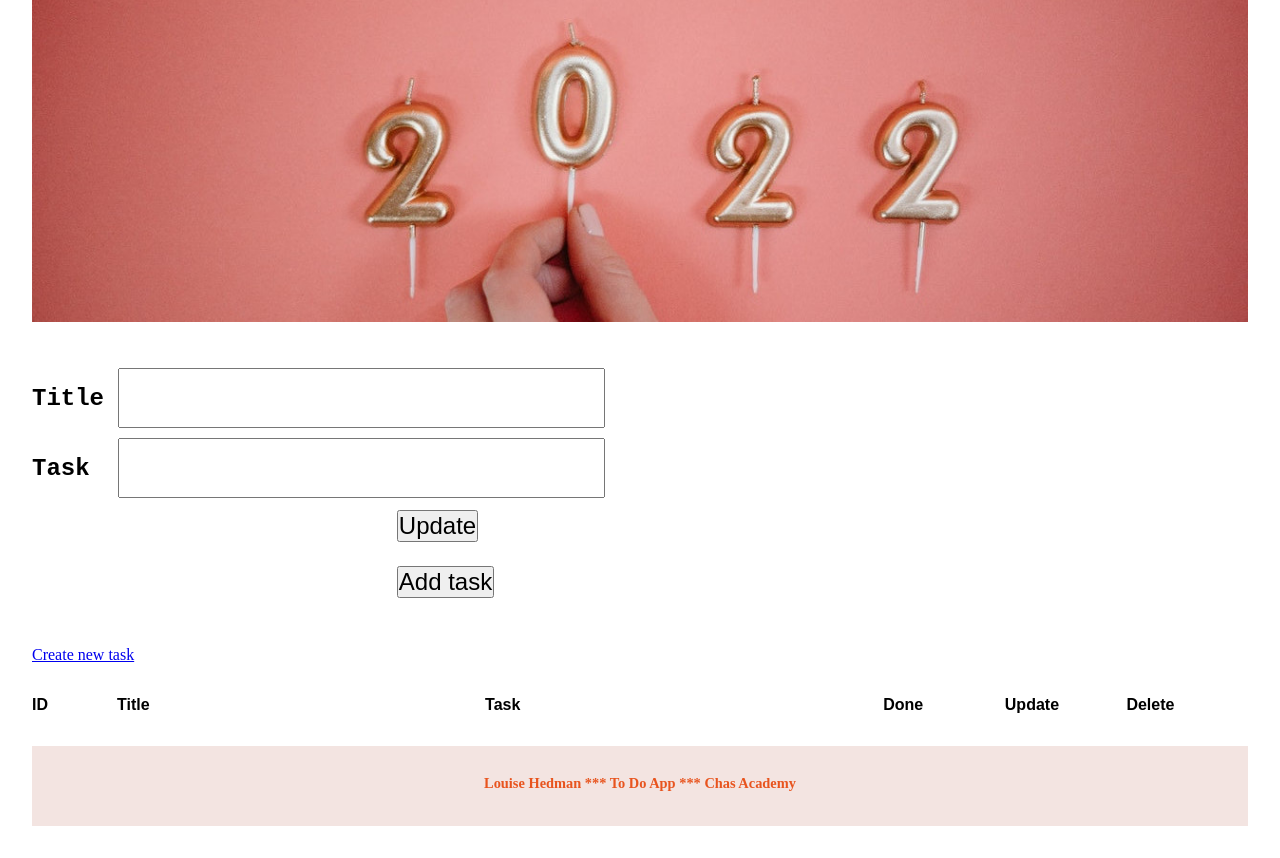
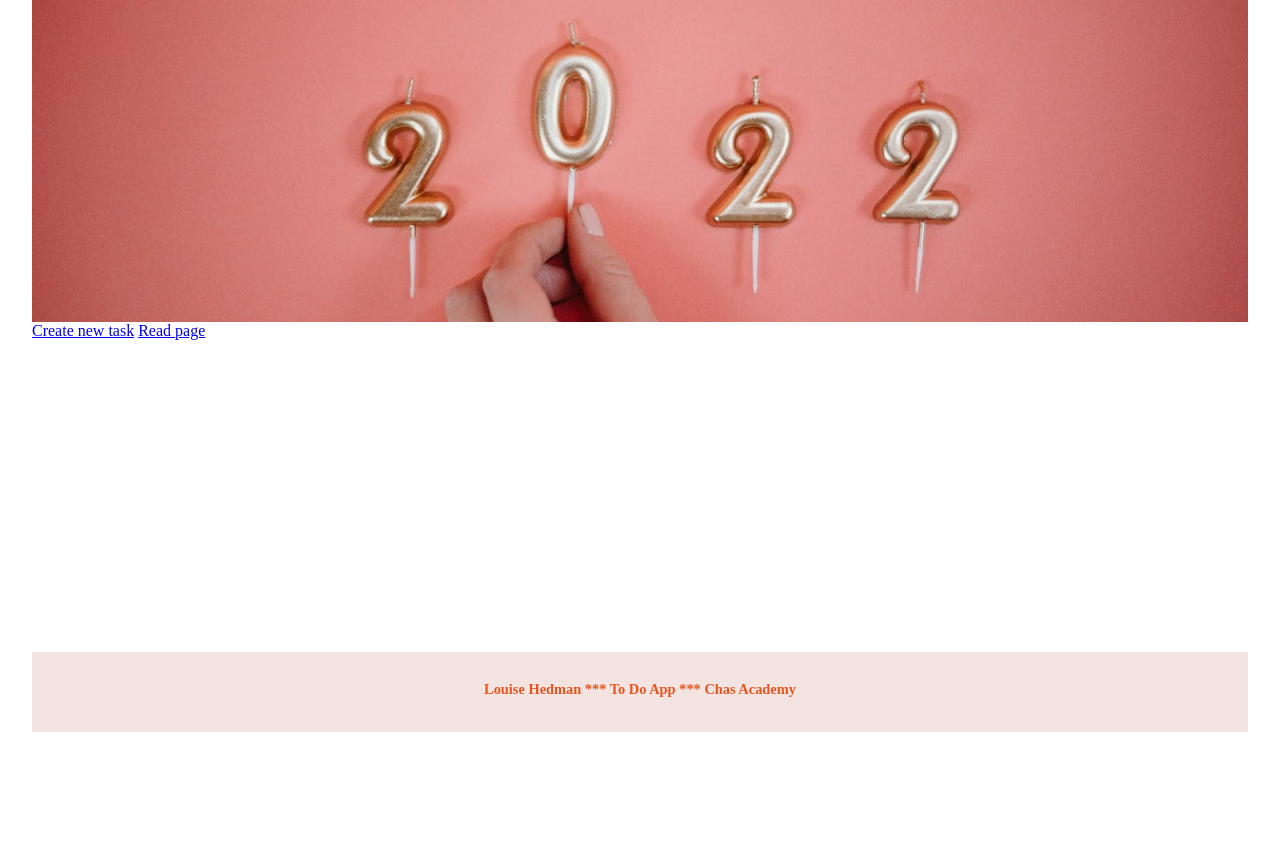
Before and after one commit to louisehedman/U04_to-do-app, a PHP site: page / in a window 1280 px wide. Shown: the part 100-958 px from the top of the page. After the commit the page ends 832 px from the top, so only its background shows below. Run offline with PHP 8.4, Linux system fonts and the light colour scheme; data that the repository does not hold is empty.

Commit message:
move read, delete and done to new pages

```diff
--- a/app/public/create.php
+++ b/app/public/create.php
@@ -1,5 +1,5 @@
 <?php
-include('php_db.php');
+include 'php_db.php';
 include 'headerfooter.php';
 
 $title = '';
@@ -25,7 +25,7 @@ if (isset($_POST['add'])) {
    ];
    $statement->execute($params);
    }
-   header("Location: index.php");
+   header("Location: read.php");
 }
 
 ?>
--- a/app/public/delete.php
+++ b/app/public/delete.php
@@ -0,0 +1,12 @@
+<?php
+include 'php_db.php';
+include 'headerfooter.php';
+
+
+if (isset($_GET['delete'])) {
+    $id = $_GET['delete'];
+    $query = "DELETE FROM list WHERE id = '$id'";
+    $statement = $db->prepare($query);
+    $statement->execute();
+    header("Location: read.php");
+    }
--- a/app/public/headerfooter.php
+++ b/app/public/headerfooter.php
@@ -15,7 +15,6 @@ function header_temp($title) {
       <div id="page-container">
       <header>
          <h1>U04 - To do app</h1>
-         <img src="\assets\img\2022.jpg" alt="Numbers 2022 on tooth pickers"/>
       </header>
       <div id="content-wrap">
       <main>
--- a/app/public/index.php
+++ b/app/public/index.php
@@ -1,13 +1,14 @@
 <?php
-include('php_db.php');
+include 'php_db.php';
+include 'headerfooter.php';
 //include('create.php');
 //include('update.php');
-include('delete.php');
+//include('delete.php');
 
 //$update = false;
-$title = '';
-$task = '';
-$id = 0;
+//$title = '';
+//$task = '';
+//$id = 0;
 
 //create
 
@@ -63,26 +64,31 @@ $id = 0;
 
 // delete
 
-if (isset($_GET['delete'])) {
-   $id = $_GET['delete'];
-   $query = "DELETE FROM list WHERE id = '$id'";
-   $statement = $db->prepare($query);
-   $statement->execute();
-}
+//if (isset($_GET['delete'])) {
+//   $id = $_GET['delete'];
+//   $query = "DELETE FROM list WHERE id = '$id'";
+//   $statement = $db->prepare($query);
+//   $statement->execute();
+//}
 
 // mark as done
 
-if (isset($_GET['as'], $_GET['row'])) {
-   $as = $_GET['as'];
-   $row = $_GET['row'];
+//if (isset($_GET['as'], $_GET['row'])) {
+//   $as = $_GET['as'];
+//   $row = $_GET['row'];
 
-   $query = $db->prepare("UPDATE list SET done = 1 WHERE id = :row");
-   $query->execute(['row' => $row]);
-}
+//   $query = $db->prepare("UPDATE list SET done = 1 WHERE id = :row");
+//   $query->execute(['row' => $row]);
+//}
 ?>
 
+<?=header_temp('Home')?>
+<img src="\assets\img\2022.jpg" alt="Numbers 2022 on tooth pickers"/>
+<a href="create.php">Create new task</a>
+<a href="read.php">Read page</a>
+<?=footer_temp()?>
 
-<!DOCTYPE html>
+<!--<!DOCTYPE html>
 <html lang="sv">
    <head>
       <meta charset="UTF-8">
@@ -101,13 +107,15 @@ if (isset($_GET['as'], $_GET['row'])) {
       <div id="content-wrap">
       <main>
          <section>
+         <a href="create.php">Create new task</a>
+         <a href="read.php">Read page</a>
             <form method="post" action="index.php" >
-               <input type="hidden" name="id" value="<?php echo $id; ?>";>
+               <input type="hidden" name="id" value="<?//php echo $id; ?>";>
                <label for="title">Title</label>
-               <input id="title" type="text" name="title" value="<?php echo $title; ?>">
+               <input id="title" type="text" name="title" value="<?//php echo $title; ?>">
                <br>
                <label for="task">Task&nbsp;</label>
-               <input id="task" type="text" name="task" value="<?php echo $task; ?>">
+               <input id="task" type="text" name="task" value="<?//php echo $task; ?>">
                <div>
                   <?//php if ($update == true): ?>
                      <button type="submit" name="update" class="submitbtn">Update</button>
@@ -115,12 +123,12 @@ if (isset($_GET['as'], $_GET['row'])) {
                      <button type="submit" name="add" class="submitbtn">Add task</button>
                   <?//php endif ?>
                </div>
-                  <?php if (isset($notset)) { ?>
-                  <p class="error"><?php echo $notset; ?></p>
-                  <?php } ?>
+                  <?//php if (isset($notset)) { ?>
+                  <p class="error"><?//php echo $notset; ?></p>
+                  <? //php } ?>
             </form>
 
-            <?php $rows = $db->query('SELECT * FROM list'); ?>
+            <?//php $rows = $db->query('SELECT * FROM list'); ?>
 
             <table>
             <thead>
@@ -134,28 +142,27 @@ if (isset($_GET['as'], $_GET['row'])) {
                </tr>
             </thead>
             <tbody>
-               <a href="create.php">Create new task</a>
 
-            <?php foreach ($rows as $row) { ?>
+            <?//php foreach ($rows as $row) { ?>
                <tr>
-                  <td> <?php echo $row['id']; ?> </td>
-                  <td class="row<?php echo $row['done'] ? ' done' : '' ?>"> <?php echo $row['title']; ?> </td>
-                  <td class="row<?php echo $row['done'] ? ' done' : '' ?>" > <?php echo $row['task']; ?> </td>
+                  <td> <?//php echo $row['id']; ?> </td>
+                  <td class="row<?//php echo $row['done'] ? ' done' : '' ?>"> <?//php echo $row['title']; ?> </td>
+                  <td class="row<?//php echo $row['done'] ? ' done' : '' ?>" > <?//php echo $row['task']; ?> </td>
                   <td>
-                     <?php if (!$row['done']) { ?>
-                        <a class="link" href="index.php?as=done&row=<?php echo $row['id']; ?>">&#9989;</a>
-                     <?php } ?>
+                     <?//php if (!$row['done']) { ?>
+                        <a class="link" href="index.php?as=done&row=<?//php echo $row['id']; ?>">&#9989;</a>
+                     <?//php } ?>
                   </td>
                   <td>
-                     <?php if (!$row['done']) { ?>
-                        <a href="update.php?update=<?php echo $row['id']; ?>">&#9999;&#65039;</a>
-                     <?php } ?>
+                     <?//php if (!$row['done']) { ?>
+                        <a href="update.php?update=<?//php echo $row['id']; ?>">&#9999;&#65039;</a>
+                     <?//php } ?>
                   </td>
                   <td>
-                     <a class="link" href="index.php?delete=<?php echo $row['id']; ?>">&#x274C;</a>
+                     <a class="link" href="delete.php?delete=<?//php echo $row['id']; ?>">&#x274C;</a>
                   </td>
                </tr>
-               <?php } ?>
+               <?//php } ?>
             </tbody>
          </section>
       </main>
```
Also changed, not shown: app/public/done.php (added, +11 -0 lines), app/public/php_db.php (+0 -7 lines), app/public/read.php (+47 -0 lines), app/public/update.php (+4 -4 lines).
